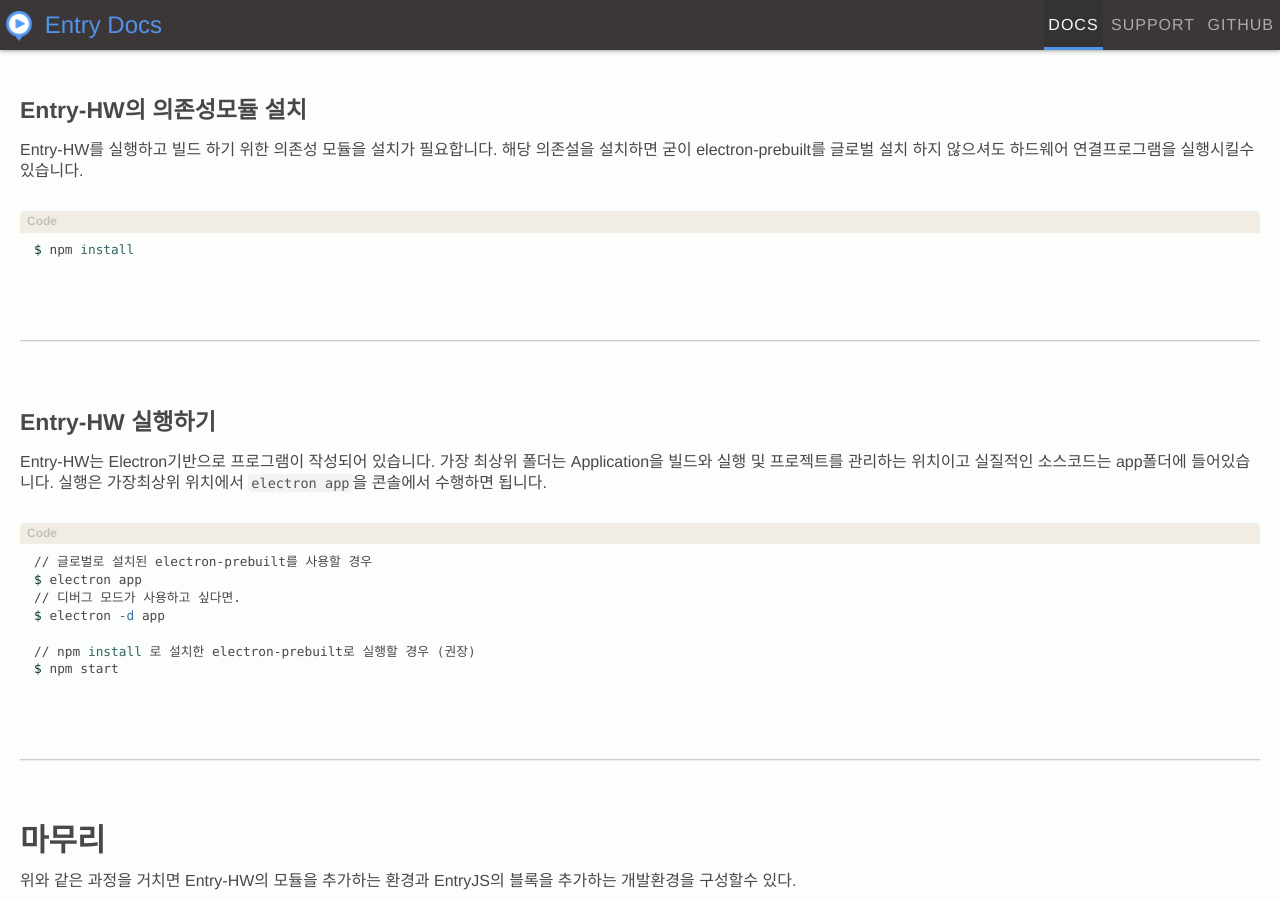
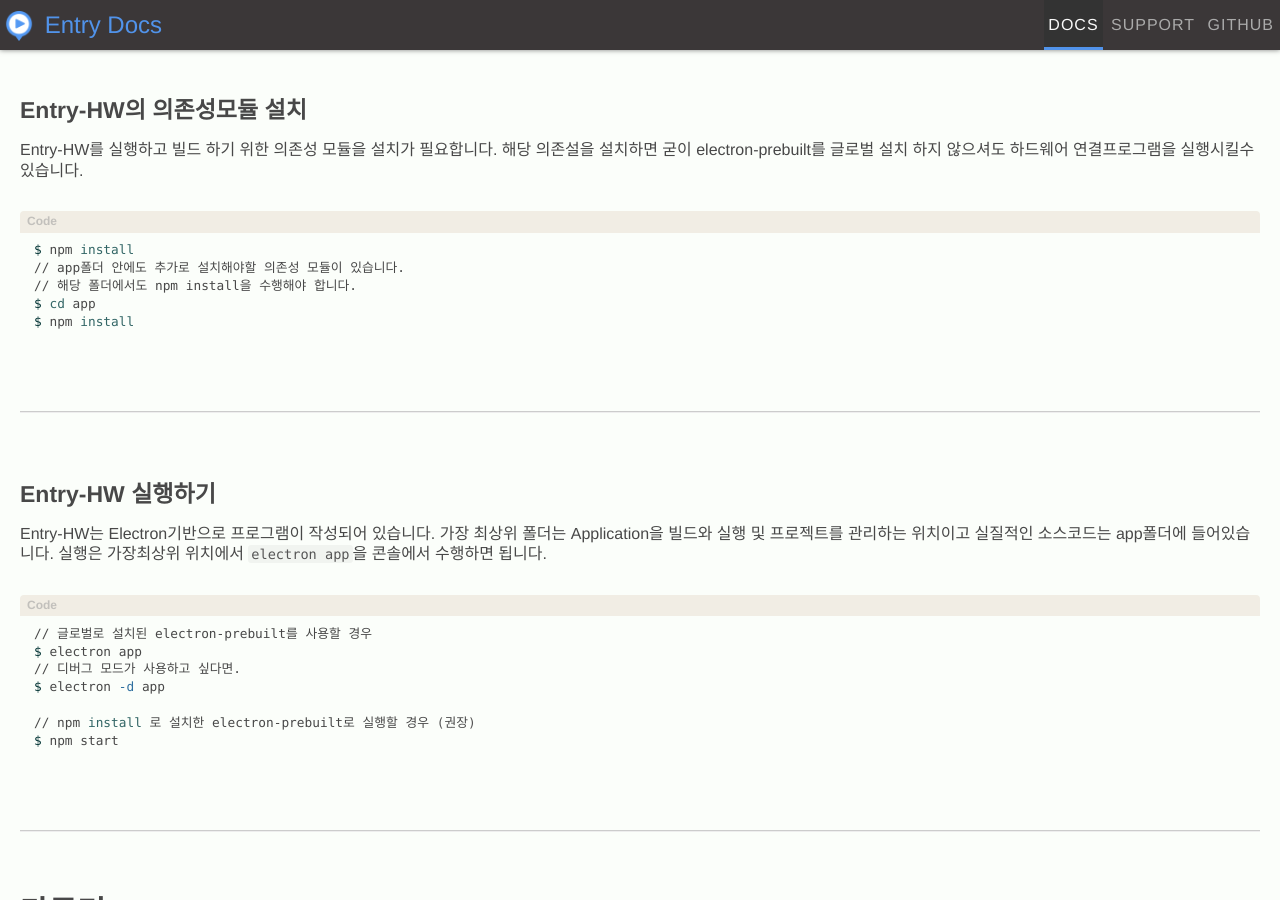
Before and after one commit to entrylabs/entry-hw-docs, a Jekyll site: the page built from page/2_SettingEnvironments.md, in a window 1280 px wide and 900 px high, scrolled down 5518 px. Built offline with Jekyll 4.4.1, drawn with Linux system fonts in a browser that asks for light colours; comment, search, counter and statistics services are not loaded.

Commit message:
의존성 모듈 설명 추가.

```diff
--- a/_config.yml
+++ b/_config.yml
@@ -15,6 +15,7 @@ url:                  http://entrylabs.github.io
 baseurl:              /entry-hw/
 imageurl:             /entry-hw/public/image/
 base-link-url:        /entry-hw
+port:                 5000
 
 author:
   name:               'kimorkim'
--- a/page/2_SettingEnvironments.md
+++ b/page/2_SettingEnvironments.md
@@ -185,6 +185,10 @@ Fork를 통하여 본인 계정으로 해당 Repository를 복사합니다. 복
 Entry-HW를 실행하고 빌드 하기 위한 의존성 모듈을 설치가 필요합니다. 해당 의존설을 설치하면 굳이 electron-prebuilt를 글로벌 설치 하지 않으셔도 하드웨어 연결프로그램을 실행시킬수 있습니다.
 {% highlight bash %}
 $ npm install
+// app폴더 안에도 추가로 설치해야할 의존성 모듈이 있습니다.
+// 해당 폴더에서도 npm install을 수행해야 합니다.
+$ cd app
+$ npm install
 {% endhighlight %}
 <br/>
 
```
